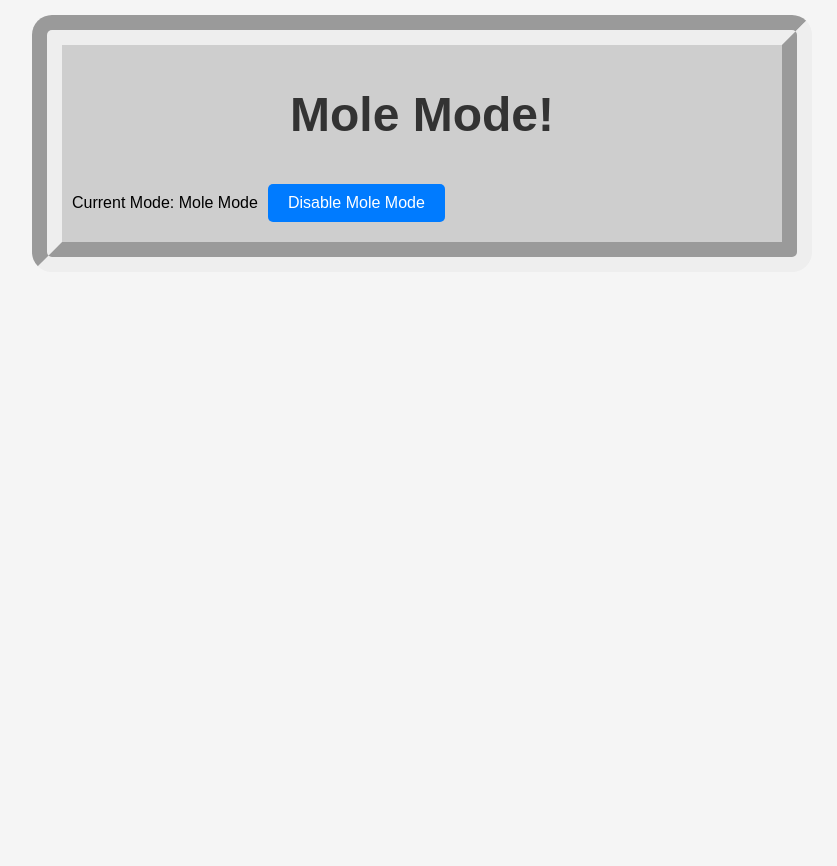
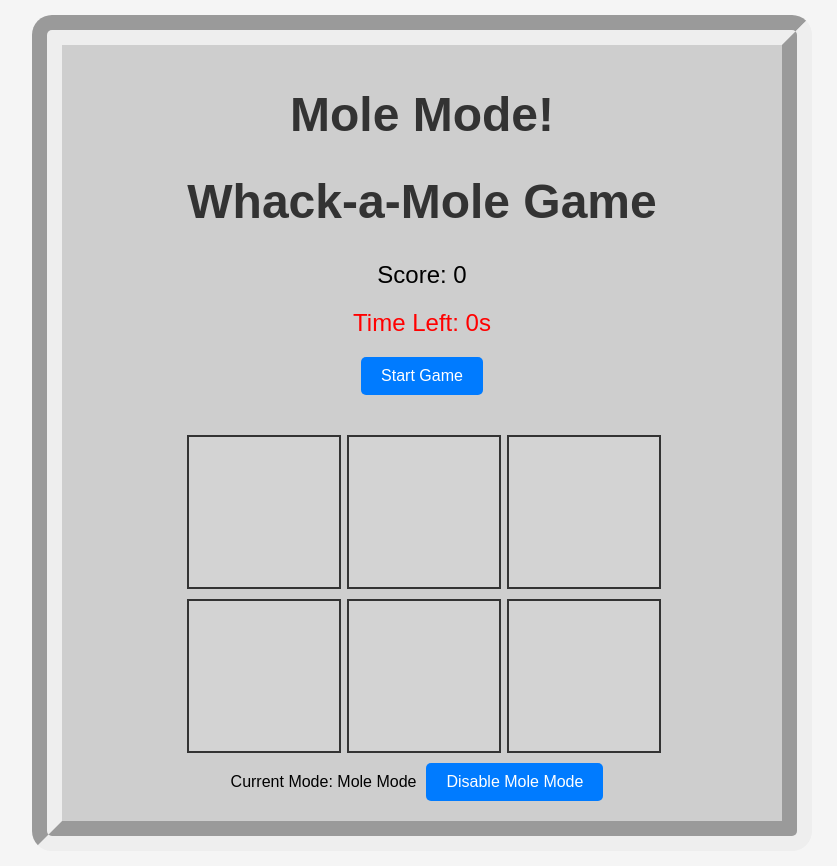
Before and after one commit to GU-Web-Dev-2024/Participation-10.-React-4-solution, a React (Create React App) app: page / in a window 1280 px wide. Both pictures are taken after a click on the button "Enable Mole Mode". Shown: the whole page, without its empty margins (218-1055 px from the left). Before the commit the page ends 800 px from the top, so only its background shows below. Built offline with nearby package versions, Linux system fonts and the light colour scheme.

Commit message:
Added Wack a Mole body to Mole.js component. Imported styling and added resource.

```diff
--- a/src/Mole.js
+++ b/src/Mole.js
@@ -5,6 +5,9 @@
 // The state `moleMode` and the function `updateMoleMode` are passed from the parent component (App.js) to this Mole component via props.
 // This enables the Mole component to access and update the state defined in App.js.
 // For more information, see: https://react.dev/learn/sharing-state-between-components
+
+import "./css/mole.css";
+
 
 function Mole(props) {
     // The Mole component receives props, which include "moleMode" and "updateMoleMode" from the parent (App.js).
@@ -20,6 +23,37 @@ function Mole(props) {
                         Mole Mode!
                     </h1>
                 </div>
+                <div>
+                    <h1>Whack-a-Mole Game</h1>
+                    {/* <!-- Display for the score --> */}
+                    <div id="scoreBoard">Score: 0</div>
+                    {/* <!-- Display for the timer --> */}
+                    <div id="timer">Time Left: 0s</div>
+                    {/* <!-- Button to start the game --> */}
+                    <button id="startButton">Start Game</button>
+                    {/* <!-- Game grid containing holes and moles --> */}
+                    <div class="grid">
+                        <div class="hole" id="hole1">
+                            <div class="mole"></div>
+                        </div>
+                        <div class="hole" id="hole2">
+                            <div class="mole"></div>
+                        </div>
+                        <div class="hole" id="hole3">
+                            <div class="mole"></div>
+                        </div>
+                        <div class="hole" id="hole4">
+                            <div class="mole"></div>
+                        </div>
+                        <div class="hole" id="hole5">
+                            <div class="mole"></div>
+                        </div>
+                        <div class="hole" id="hole6">
+                            <div class="mole"></div>
+                        </div>
+                    </div>
+                </div>
+
                 <div>
                     {/* Display the current mode (either Mole Mode or Counter App Mode) */}
                     <span>
--- /dev/null
+++ b/src/css/mole.css
@@ -0,0 +1,74 @@
+/* Basic styling for the game */
+body {
+    font-family: Arial, sans-serif;
+    text-align: center;
+}
+
+/* Grid layout for the game holes */
+.grid {
+    display: grid;
+    grid-template-columns: repeat(3, 150px);
+    /* 3 columns of 150px each */
+    grid-gap: 10px;
+    justify-content: center;
+    margin-top: 20px;
+}
+
+/* Styling for each hole */
+.hole {
+    width: 150px;
+    height: 150px;
+    background-color: lightgray;
+    border: 2px solid #333;
+    position: relative;
+    /* Allows positioning of the mole within the hole */
+}
+
+/* Styling for the mole */
+.mole {
+    width: 100px;
+    height: 100px;
+    background-color: brown;
+    border-radius: 50%;
+    /* Makes the mole circular */
+    position: absolute;
+    top: 25px;
+    /* Centers the mole vertically within the hole */
+    left: 25px;
+    /* Centers the mole horizontally within the hole */
+    display: none;
+    /* Mole is hidden by default */
+    /* Additional styling to add image as mole */
+    /* background-image: url("./images/mole.png"); */
+    background-size: contain;
+    background-position: center;
+    background-repeat: no-repeat;
+}
+
+/* Hover effect for the mole */
+.mole:hover {
+    cursor: pointer;
+    /* Changes cursor to pointer on hover */
+    border: 5px solid yellow;
+    /* Highlights the mole when hovered */
+}
+
+/* Styling for the start button */
+#startButton {
+    margin: 20px;
+    padding: 10px 20px;
+    font-size: 16px;
+}
+
+/* Styling for the score display */
+#scoreBoard {
+    font-size: 24px;
+    margin-top: 20px;
+}
+
+/* Styling for the timer display */
+#timer {
+    font-size: 24px;
+    margin-top: 20px;
+    color: red;
+}
```
